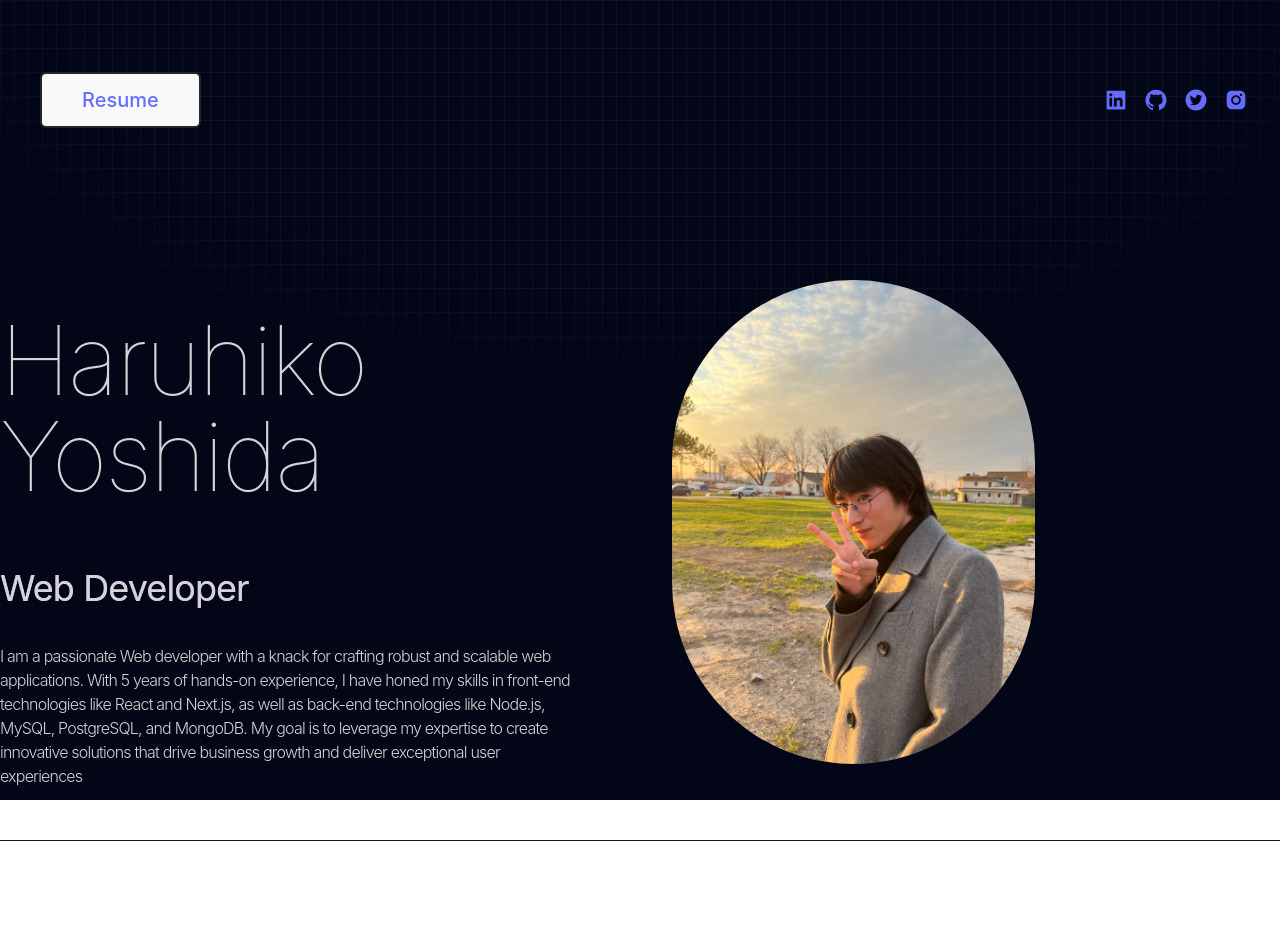
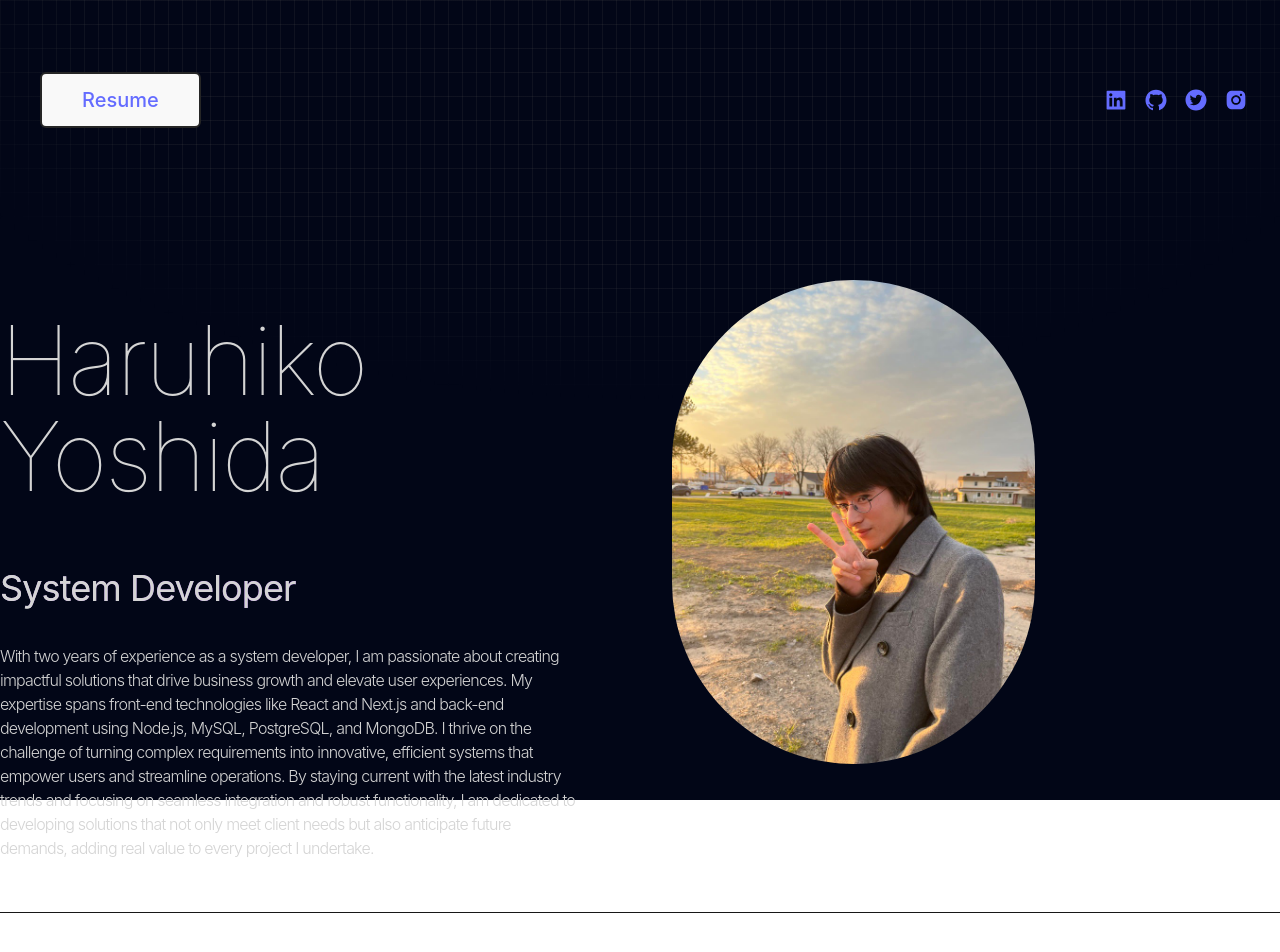
Before and after one commit to Banshi-84/portfolio-website, a React (Vite) app in the folder my-portfolio/: page / in a window 1280 px wide. Shown: the top 952 px of the page. Built offline with nearby package versions, Linux system fonts and the light colour scheme.

Commit message:
changed the text on the about and body section

```diff
--- a/my-portfolio/src/components/About.jsx
+++ b/my-portfolio/src/components/About.jsx
@@ -31,7 +31,7 @@ const About = () => {
               transition={{ duration: 0.5 }}
               className="my-2 max-w-xl py-6"
             >
-              I am a dedicated and versatile full stack developer with a passion
+              I am a dedicated and versatile System developer with a passion
               for creating efficient and user-friendly web applications. With few
               years of experience, I have worked with a variety of
               technologies, including React, Next.js, Node.js, MySQL,
--- a/my-portfolio/src/components/Body.jsx
+++ b/my-portfolio/src/components/Body.jsx
@@ -29,7 +29,7 @@ const Body = () => {
               animate="visible"
               className="bg-gradient-to-r from-purple-300 to-purple-500 bg-clip-text text-4xl tracking-tight text-cyan"
             >
-              Web Developer
+              System Developer
             </motion.span>
             <motion.p
               variants={container(1)}
@@ -37,13 +37,17 @@ const Body = () => {
               animate="visible"
               className="my-3 max-w-xl py-6 font-light tracking-tighter"
             >
-              I am a passionate Web developer with a knack for crafting
-              robust and scalable web applications. With 5 years of hands-on
-              experience, I have honed my skills in front-end technologies like
-              React and Next.js, as well as back-end technologies like Node.js,
-              MySQL, PostgreSQL, and MongoDB. My goal is to leverage my
-              expertise to create innovative solutions that drive business
-              growth and deliver exceptional user experiences
+              With two years of experience as a system developer, I am
+              passionate about creating impactful solutions that drive business
+              growth and elevate user experiences. My expertise spans front-end
+              technologies like React and Next.js and back-end development using
+              Node.js, MySQL, PostgreSQL, and MongoDB. I thrive on the challenge
+              of turning complex requirements into innovative, efficient systems
+              that empower users and streamline operations. By staying current
+              with the latest industry trends and focusing on seamless
+              integration and robust functionality, I am dedicated to developing
+              solutions that not only meet client needs but also anticipate
+              future demands, adding real value to every project I undertake.
             </motion.p>
           </div>
         </div>
```
